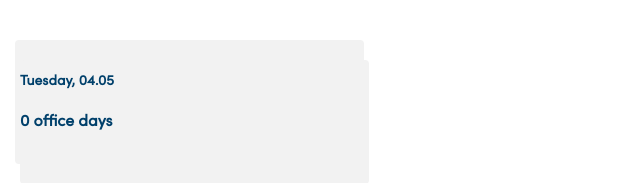
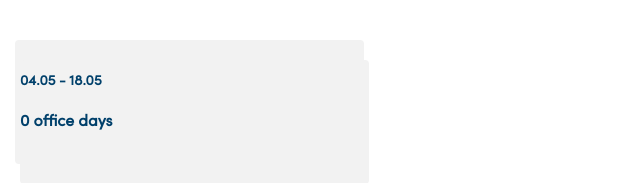
Before and after one commit to NofarVered/KueenB, a React (Create React App) app in the folder frontend/: page /days-in-office in a window 1280 px wide. Shown: the part 369-552 px from the top of the page, without its empty margins (0-640 px from the left). Built offline with nearby package versions, Linux system fonts and the light colour scheme; no server answers.

Commit message:
adding defualt 2 weeks and calcDays func - not working yet

```diff
--- a/frontend/src/components/Calendar/Calendar.jsx
+++ b/frontend/src/components/Calendar/Calendar.jsx
@@ -121,14 +121,12 @@ class Calendar extends React.Component {
   getCellClass(day, lastDay, calendarStart) {
     const { selectedDate, currentDay } = this.state;
     if (this.state.registersDays.length){
-      if (isSameDay(this.state.graychoice1, day) && this.state.graychoice2==null){
+
+      if (isSameDay(this.state.graychoice1, day) ){
         return "selected_office_day";
       }
-      else if (isSameDay(this.state.graychoice2, day) && this.state.graychoice1!=null){
+      if (isSameDay(this.state.graychoice2, day) ){
         return "selected_office_day";
-      }
-      else{
-
       }
       if (this.state.registersDays.indexOf(format(day, "dd/MM/yyyy")) > -1)
         return "selected";
@@ -221,6 +219,7 @@ class Calendar extends React.Component {
         {this.renderHeader()}
         {this.renderDays()}
         {this.renderCells()}
+
       </div>
 
 
--- a/frontend/src/components/DaysInOffice/DaysInOffice.js
+++ b/frontend/src/components/DaysInOffice/DaysInOffice.js
@@ -102,7 +102,7 @@ class DaysInOffice extends React.Component {
               </div>
               <div className="box-days">
                         <div className="daysWindow">
-                            <p className="daysHeadline">{format(this.state.firstChoice, "EEEE")}, {format(this.state.firstChoice, "dd.MM")}</p>
+                            <p className="daysHeadline">{format(this.state.firstChoice, "dd.MM")} - {format(this.state.secondChoice, "dd.MM")}</p>
                             <div className="numOfDays">
                                 {numOfRegisteredDays} office days
                             </div>
```
